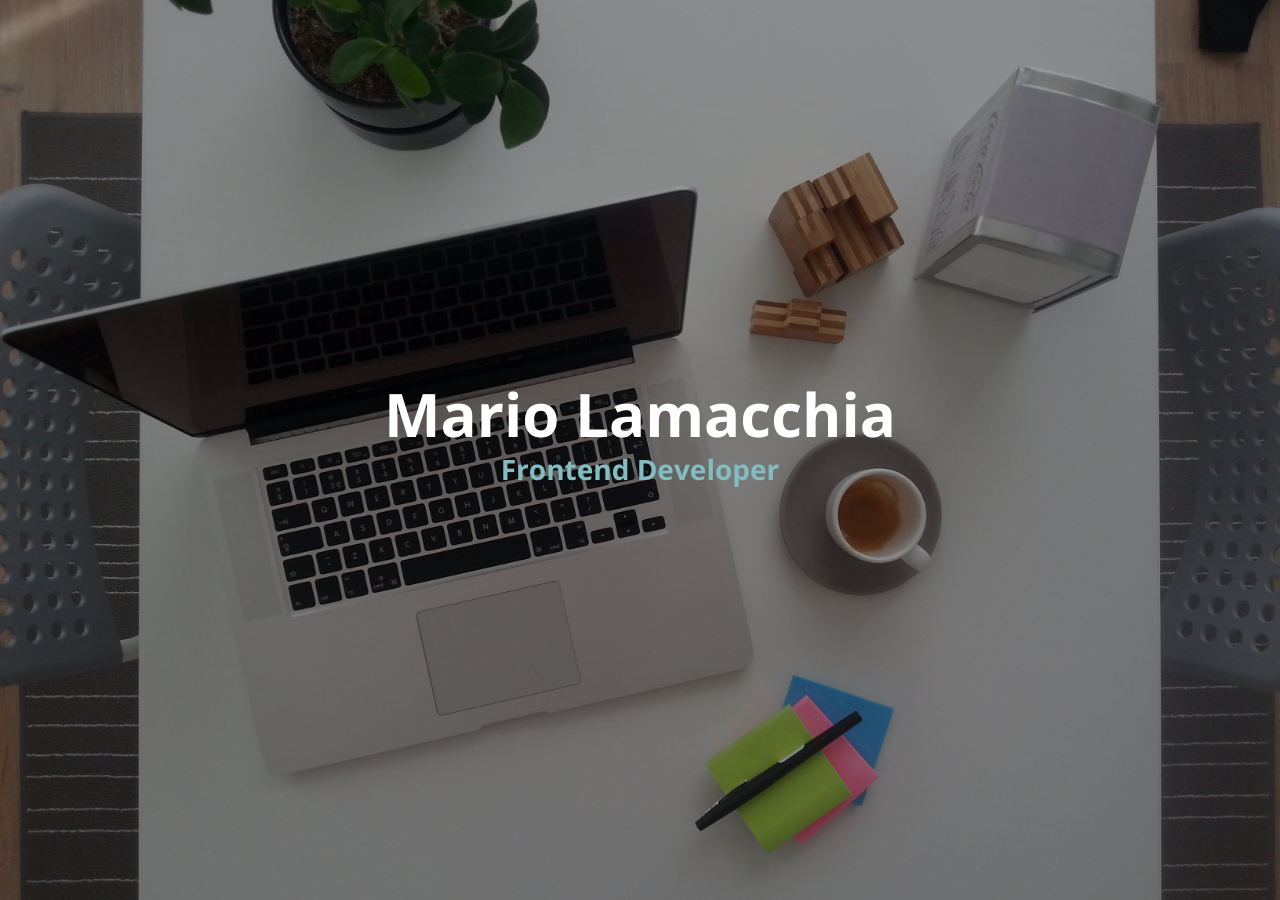
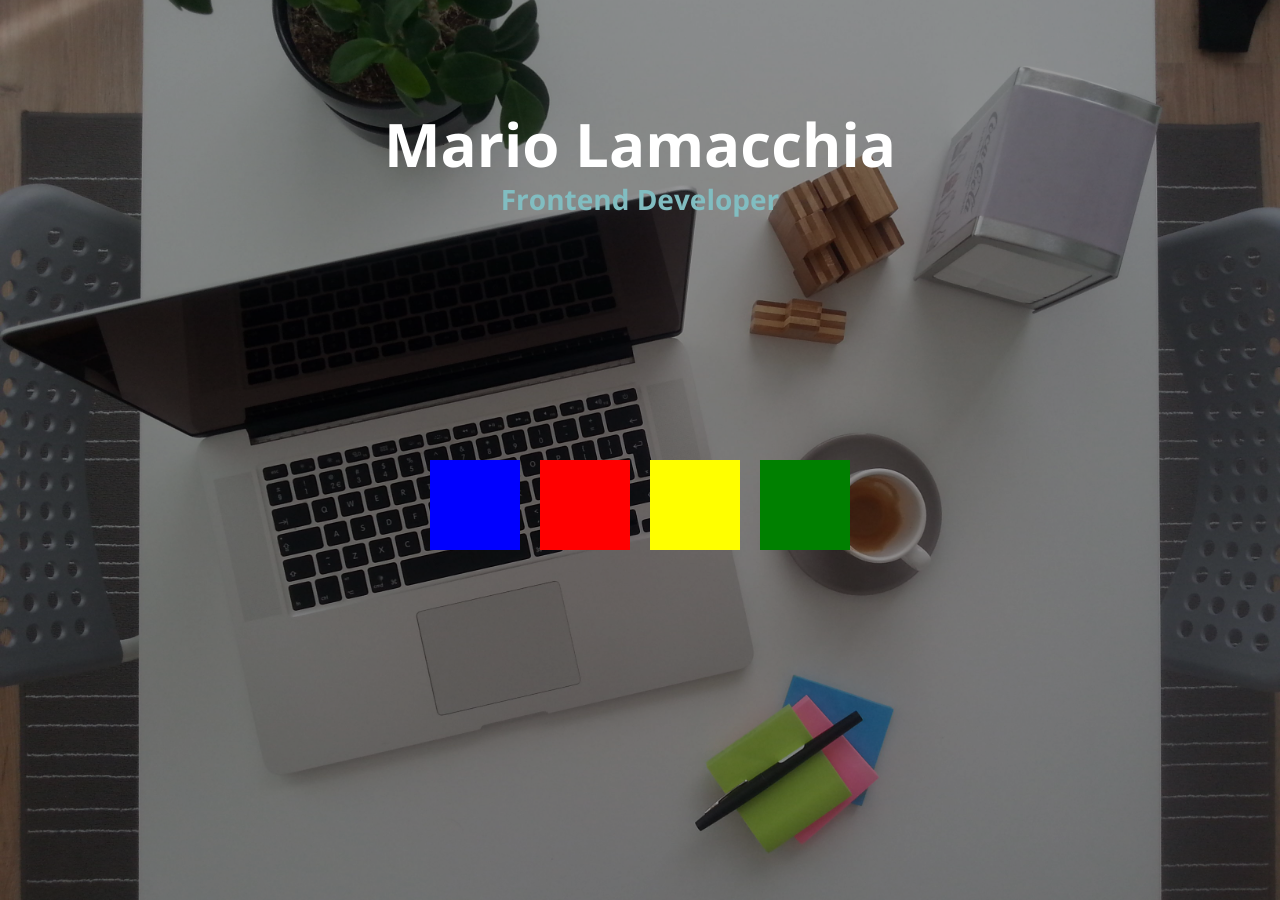
Before and after one commit to mariolamacchia/mariolamacchia.github.io, a Jekyll site: the page built from index.html, in a window 1280 px wide. Built offline with Jekyll 4.4.1, drawn with Linux system fonts in a browser that asks for light colours.

Commit message:
Add cards to home

```diff
--- /dev/null
+++ b/_sass/_cards.scss
@@ -0,0 +1,11 @@
+.cards {
+  display: flex;
+  justify-content: center;
+  list-style: none;
+  margin: 0;
+
+  li {
+    height: 90px;
+    width: 90px;
+  }
+}
--- a/_sass/_home.scss
+++ b/_sass/_home.scss
@@ -20,7 +20,7 @@
     color: $white;
     position: absolute;
     text-align: center;
-    top: 50%;
+    top: 20%;
     transform: translateY(-50%);
     width: 100%;
 
@@ -34,4 +34,27 @@
       font-size: 28px;
     }
   }
+
+  .home__cards {
+    position: absolute;
+    top: 50%;
+    width: 100%;
+
+    li {
+      margin: 10px;
+    }
+  }
+
+  .cards a li {
+    background-color: blue;
+  }
+  .cards a+a li {
+    background-color: red;
+  }
+  .cards a+a+a li {
+    background-color: yellow;
+  }
+  .cards a+a+a+a li {
+    background-color: green;
+  }
 }
--- a/css/main.scss
+++ b/css/main.scss
@@ -9,5 +9,6 @@
         "variables",
         "base",
         "syntax-highlighting",
-        "home"
+        "home",
+        "cards"
 ;
--- a/index.html
+++ b/index.html
@@ -9,13 +9,17 @@ layout: home
     <h2>Frontend Developer</h2>
   </div>
 
-<!--   <ul class="cards">
-    <a href="#"><li class="card" data-description="card 1"></li></a>
-    <a href="#"><li class="card" data-description="card 1"></li></a>
-    <a href="#"><li class="card" data-description="card 1"></li></a>
-    <a href="#"><li class="card" data-description="card 1"></li></a>
-  </ul>
+  <div class="home__cards">
+    <ul class="cards">
+      <a href="#"><li class="card" data-description="card 1"></li></a>
+      <a href="#"><li class="card" data-description="card 2"></li></a>
+      <a href="#"><li class="card" data-description="card 3"></li></a>
+      <a href="#"><li class="card" data-description="card 4"></li></a>
+    </ul>
 
-  <p class="rss-subscribe">subscribe <a href="{{ "/feed.xml" | prepend: site.baseurl }}">via RSS</a></p>
- -->
+    <p class="card-description"></p>
+  </div>
+
+  <!-- <p class="rss-subscribe">subscribe <a href="{{ "/feed.xml" | prepend: site.baseurl }}">via RSS</a></p> -->
+
 </div>
```
